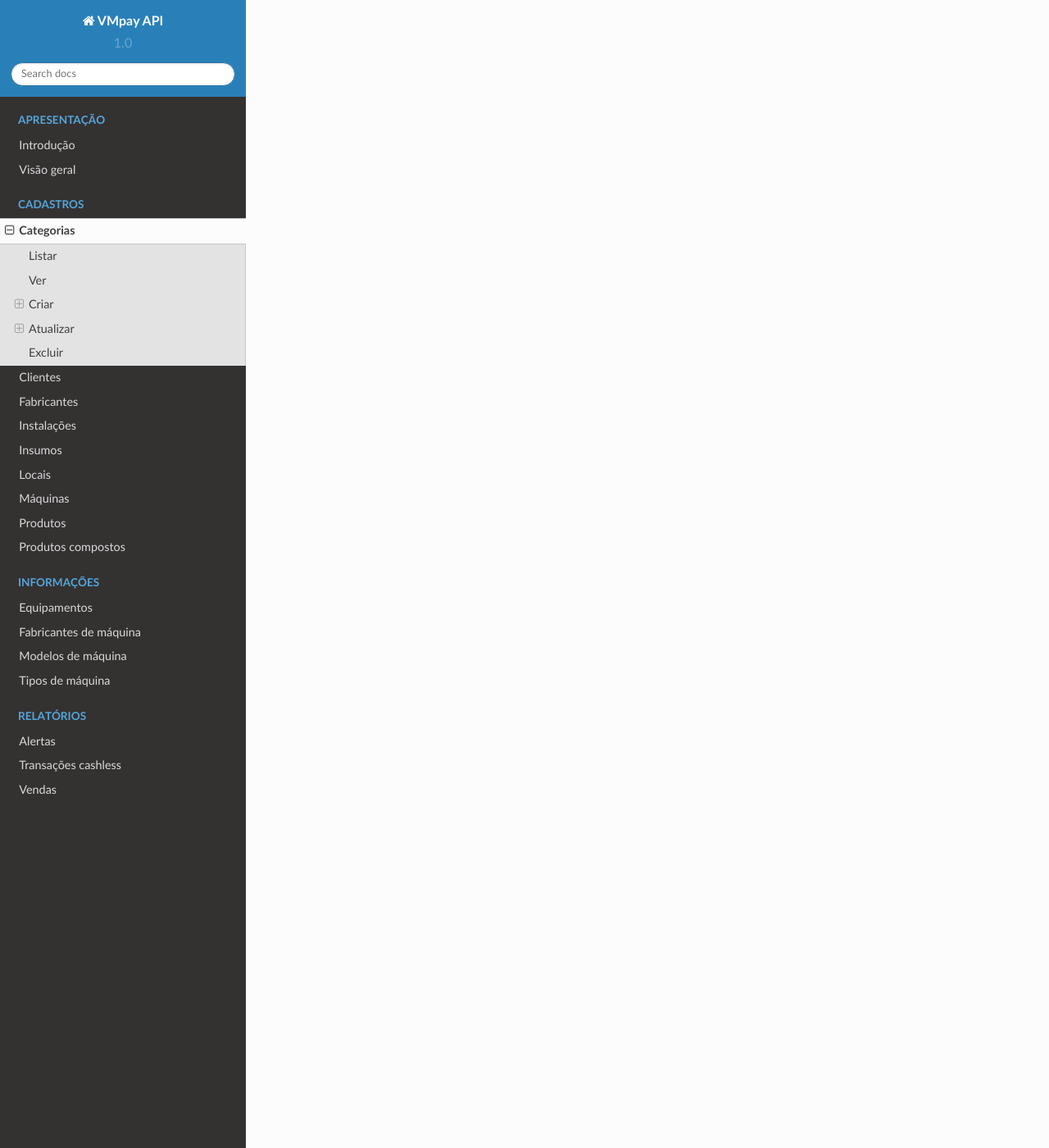
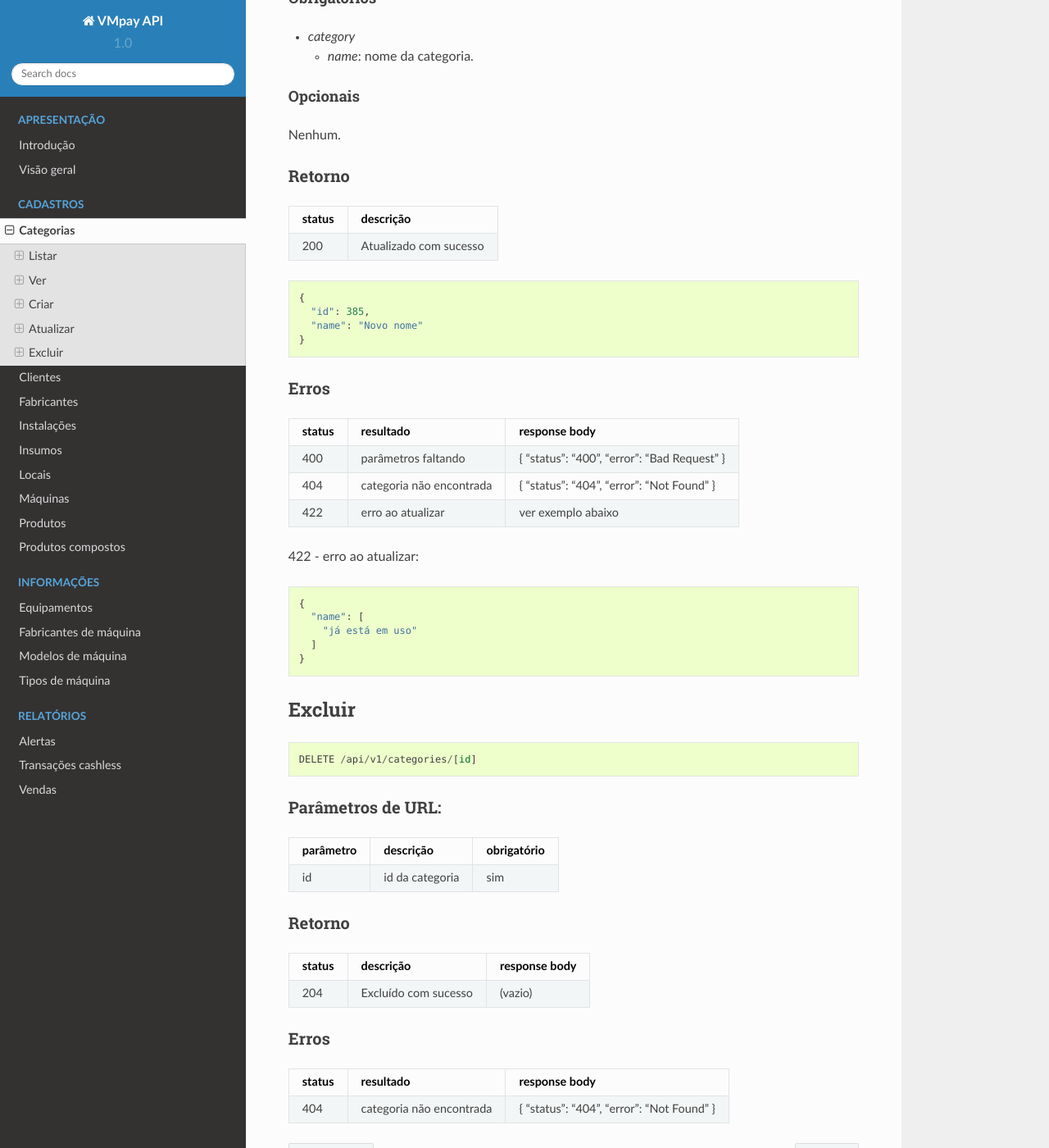
Before and after one commit to rfbezerra/vmpay_api_doc, a Sphinx documentation site: the page built from docs/source/registries/category.rst, in a window 1280 px wide and 1400 px high, scrolled down 3883 px. Shown: the whole window at 82% size. Built offline with Sphinx 7.4.7 and the Read the Docs theme 2.0.0, drawn with Linux system fonts in a browser that asks for light colours; some of the changed text lies outside the part shown.

Commit message:
Melhora doc de categorias

```diff
--- a/docs/source/registries/category.rst
+++ b/docs/source/registries/category.rst
@@ -9,12 +9,116 @@
 
     GET /api/v1/categories
 
+Retorno
+-------
+
+======  =========
+status  descrição
+======  =========
+200     OK
+======  =========
+
+Exemplo:
+
+::
+
+  [
+    {
+      "id": 199,
+      "name": "Bebidas"
+    },
+    {
+      "id": 200,
+      "name": "Doces"
+    },
+    {
+      "id": 201,
+      "name": "Salgados"
+    },
+    {
+      "id": 208,
+      "name": "Combo Promocional"
+    },
+    {
+      "id": 235,
+      "name": "Barras de Cereal"
+    },
+    {
+      "id": 236,
+      "name": "Achocolatados"
+    },
+    {
+      "id": 237,
+      "name": "Sucos "
+    },
+    {
+      "id": 238,
+      "name": "Água Mineral"
+    },
+    {
+      "id": 239,
+      "name": "Higiene e Limpeza"
+    },
+    {
+      "id": 252,
+      "name": "Livros"
+    },
+    {
+      "id": 363,
+      "name": "Picolés"
+    },
+    {
+      "id": 470,
+      "name": "Insumos solúveis"
+    },
+    {
+      "id": 471,
+      "name": "Cafés solúveis"
+    }
+  ]
+
 Ver
 ===
 
 ::
 
     GET /api/v1/categories/[id]
+
+Parâmetros de URL:
+------------------
+
+=========  ===============  ===========
+parâmetro  descrição        obrigatório
+=========  ===============  ===========
+id         id da categoria  sim
+=========  ===============  ===========
+
+Retorno
+-------
+
+======  =========
+status  descrição
+======  =========
+200     OK
+======  =========
+
+Exemplo:
+
+::
+
+  {
+    "id": 236,
+    "name": "Achocolatados"
+  }
+
+Erros
+-----
+
+==========  ========================  =========================================
+status      resultado                 response body
+==========  ========================  =========================================
+404         categoria não encontrada  { "status": "404", "error": "Not Found" }
+==========  ========================  =========================================
 
 Criar
 =====
@@ -46,6 +150,44 @@
 
 Nenhum.
 
+Retorno
+-------
+
+======  =========
+status  descrição
+======  =========
+201     Created
+======  =========
+
+Exemplo:
+
+::
+
+  {
+    "id": 387,
+    "name": "oasis"
+  }
+
+Erros
+-----
+
+==========  ====================================  ====================================================
+status      resultado                             response body
+==========  ====================================  ====================================================
+400         parâmetros faltando                   { "status": "400", "error": "Bad Request" }
+422         erro ao criar                         ver exemplo abaixo
+==========  ====================================  ====================================================
+
+422 - erro ao criar
+
+::
+
+  {
+    "name": [
+      "já está em uso"
+    ]
+  }
+
 Atualizar
 =========
 
@@ -53,11 +195,20 @@
 
     PATCH /api/v1/categories/[id]
 
+Parâmetros de URL:
+------------------
+
+=========  ===============  ===========
+parâmetro  descrição        obrigatório
+=========  ===============  ===========
+id         id da categoria  sim
+=========  ===============  ===========
+
 Request::
 
     {
       "category": {
-        "name": "Refrigerantes"
+        "name": "Novo nome"
       }
     }
 
@@ -76,9 +227,74 @@
 
 Nenhum.
 
+Retorno
+-------
+
+======  ======================
+status  descrição
+======  ======================
+200     Atualizado com sucesso
+======  ======================
+
+::
+
+  {
+    "id": 385,
+    "name": "Novo nome"
+  }
+
+Erros
+-----
+
+==========  ====================================  ====================================================
+status      resultado                             response body
+==========  ====================================  ====================================================
+400         parâmetros faltando                   { "status": "400", "error": "Bad Request" }
+404         categoria não encontrada              { "status": "404", "error": "Not Found" }
+422         erro ao atualizar                     ver exemplo abaixo
+==========  ====================================  ====================================================
+
+422 - erro ao atualizar:
+
+::
+
+  {
+    "name": [
+      "já está em uso"
+    ]
+  }
+
 Excluir
 =======
 
 ::
 
     DELETE /api/v1/categories/[id]
+
+Parâmetros de URL:
+------------------
+
+=========  ===============  ===========
+parâmetro  descrição        obrigatório
+=========  ===============  ===========
+id         id da categoria  sim
+=========  ===============  ===========
+
+Retorno
+-------
+
+======  ====================  =============
+status  descrição             response body
+======  ====================  =============
+204     Excluído com sucesso  (vazio)
+======  ====================  =============
+
+
+Erros
+-----
+
+==========  ====================================  ====================================================
+status      resultado                             response body
+==========  ====================================  ====================================================
+404         categoria não encontrada              { "status": "404", "error": "Not Found" }
+==========  ====================================  ====================================================
```
